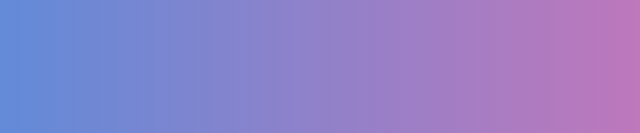
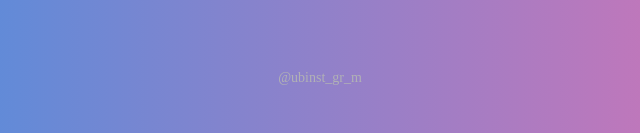
Before and after one commit to woobin125/mypage, a plain HTML site: page index.html in a window 1280 px wide. Shown: the part 664-797 px from the top of the page, 320-960 px from the left. Drawn offline with Linux system fonts and the light colour scheme; a web font is replaced by a local one.

Commit message:
Update index.html

```diff
--- a/index.html
+++ b/index.html
@@ -102,6 +102,7 @@
             <a target="_blank" href="https://www.instagram.com/ubinst_gr_m/">Instagram</a>
             <a target="_blank" href="https://www.facebook.com/ubin125">Facebook</a>
             <a target="_blank" href="https://www.youtube.com/channel/UCjTLqqt8ziOyAarVto4WmLQ">Youtube</a>
+            <div style="color:#B1B1B5;font-size: 14px;background-position: center;background-size: cover;position: absolute;bottom: 50px;">@ubinst_gr_m</div>
         </div>
     </body>
 </html>
```
